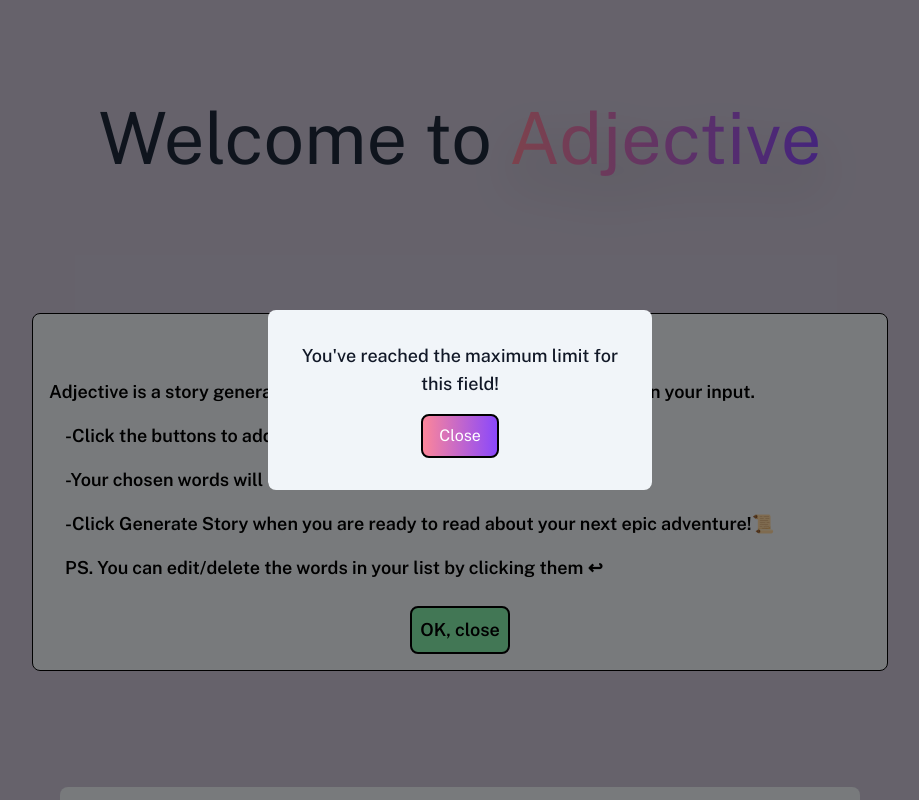
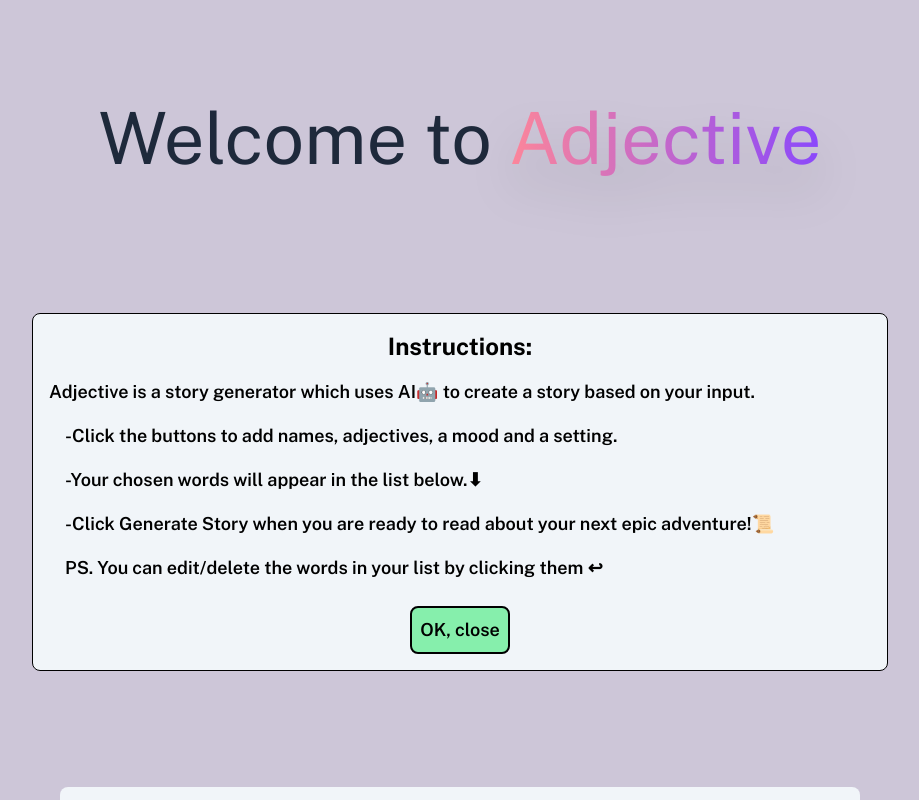
Before and after one commit to nikolaisundal/adjective-frontend, a React (Vite) app: page / in a window 1280 px wide. Shown: the top 800 px of the page, without its empty margins (180-1099 px from the left). Built offline with nearby package versions, Linux system fonts and the light colour scheme.

Commit message:
finished modal and changed handleadd funtion.

```diff
--- a/src/App.tsx
+++ b/src/App.tsx
@@ -47,7 +47,7 @@ function MyComponent(): JSX.Element {
   const [prompt, setPrompt] = useState<Prompt>(initialState);
   const [generatedText, setGeneratedText] = useState<string>("");
   const [isLoading, setIsLoading] = useState(false);
-  const [modalActive, setModalActive] = useState(true);
+  const [modalActive, setModalActive] = useState(false);
   const [modalMessage, setModalmessage] = useState<string>("");
 
   const handleSubmit = async (event: React.MouseEvent<HTMLButtonElement>) => {
@@ -83,9 +83,11 @@ function MyComponent(): JSX.Element {
       });
     }
     if (
-      (name === "adjectives" && prompt.adjectives.length > 20) ||
-      (name === "names" && prompt.names.length > 6)
+      (name === "adjectives" && prompt.adjectives.length > 19) ||
+      (name === "names" && prompt.names.length > 5)
     ) {
+      const modalString = `You can't add more than ${prompt[name].length} ${name}.`;
+      setModalmessage(modalString);
       setModalActive(true);
       return;
     } else {
@@ -176,7 +178,7 @@ function MyComponent(): JSX.Element {
       <Modal
         isOpen={modalActive}
         onClose={() => setModalActive(false)}
-        message="You've reached the maximum limit for this field!"
+        message={modalMessage}
       />
       <div className="h-96"> </div>
     </div>
--- a/src/StoryListItem.tsx
+++ b/src/StoryListItem.tsx
@@ -102,14 +102,14 @@ export default function StoryListItem({
         </div>
       ) : (
         <>
-          <div
+          <button
             className={`relative border-2 p-2 border-black whitespace-pre-wrap rounded-lg ${colour} w-60 cursor-pointer min-h-[3rem] font-bold`}
             onClick={handleInputModeActive}
           >
             <p className="text-center text-slate-800">
               {word !== "" ? word : `Add a ${name}`}
             </p>
-          </div>
+          </button>
         </>
       )}
     </div>
```
